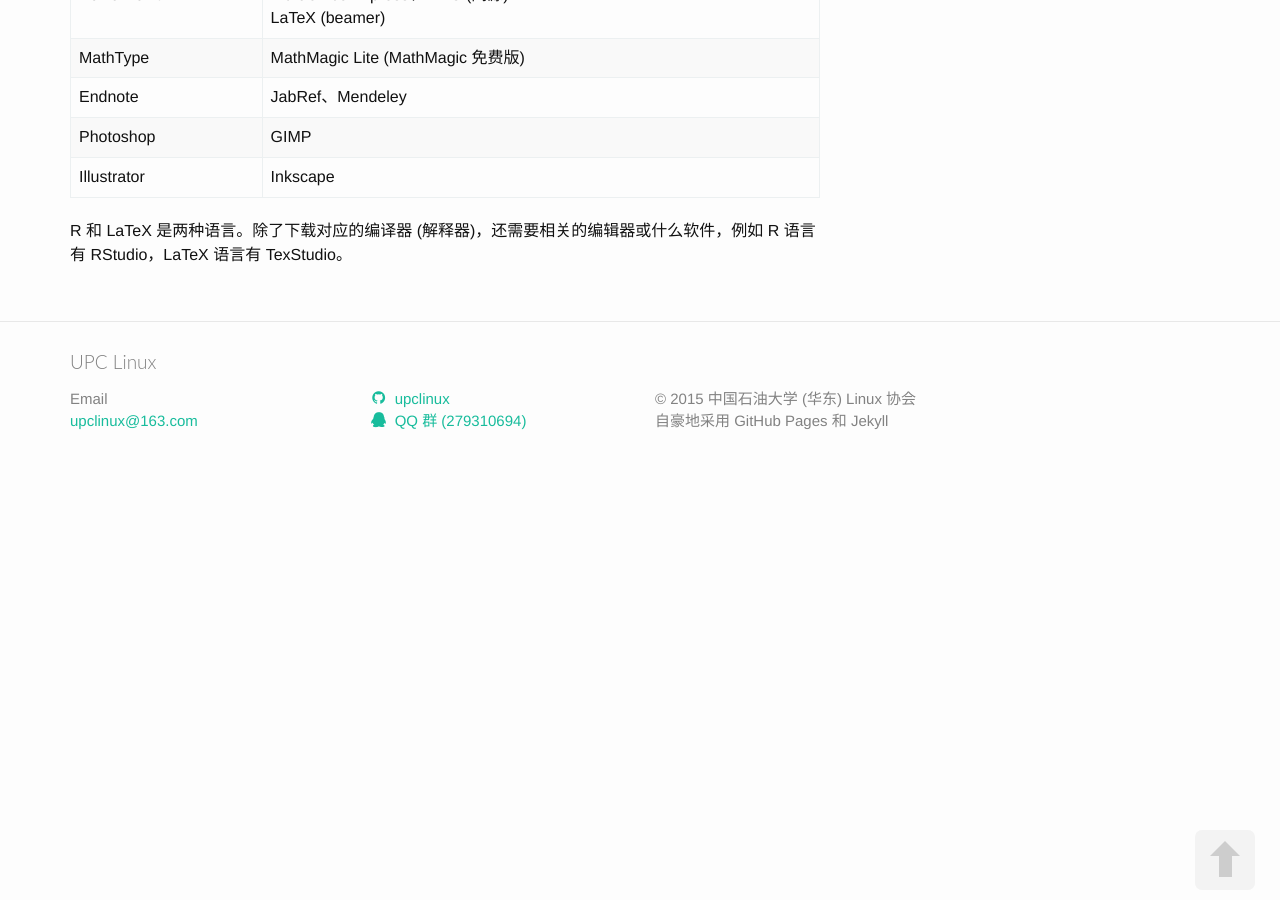
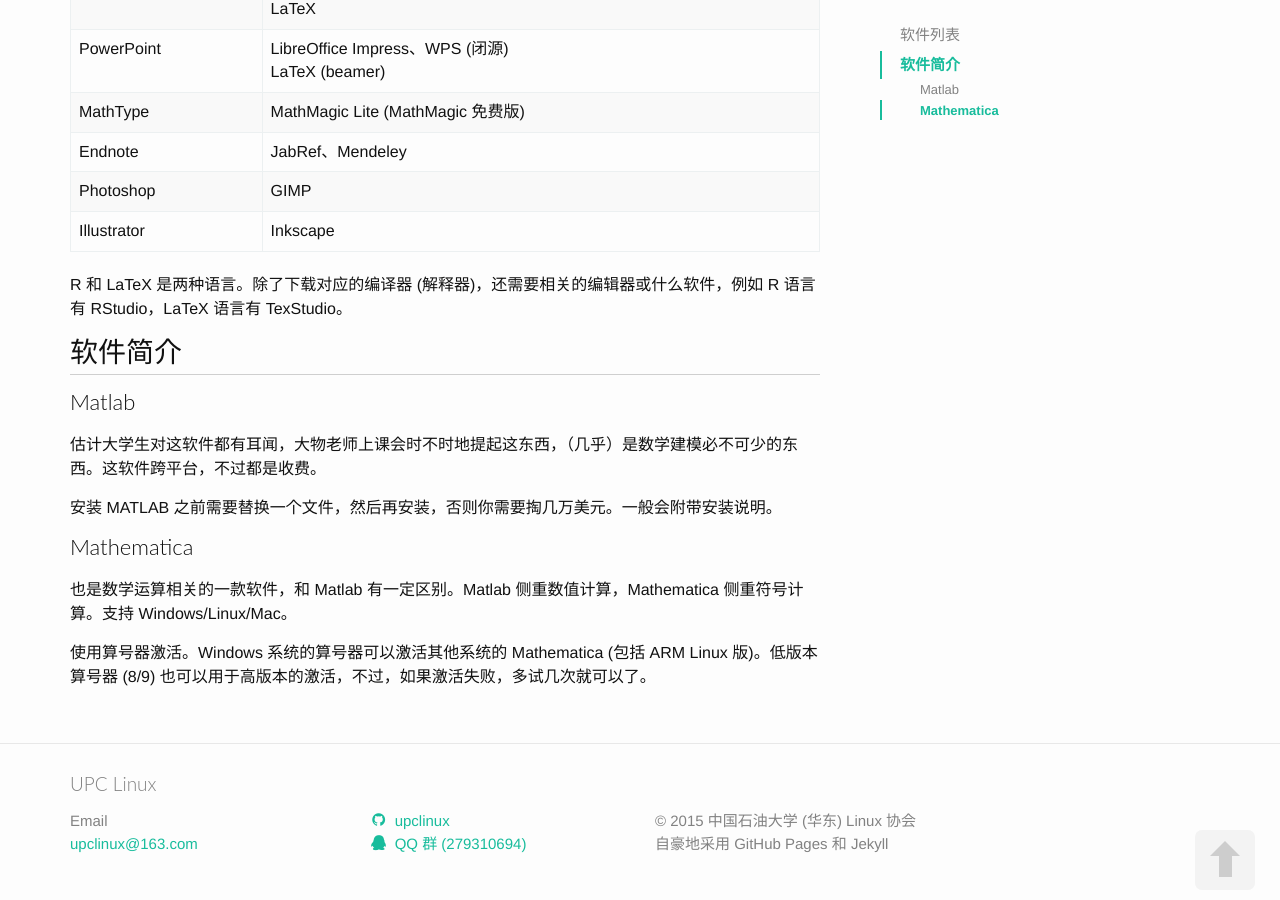
Before and after one commit to upclinux/intro, a Jekyll site: the page built from _posts/work/2005-12-29-math.markdown, in a window 1280 px wide and 900 px high, scrolled down 857 px. Built offline with Jekyll 4.4.1, drawn with Linux system fonts in a browser that asks for light colours; nearby versions of some CDN libraries; before the commit the page ends 1335 px from its top, so only the background shows below that; some of the changed text lies outside the part shown.

Commit message:
加一些标题

```diff
--- /dev/null
+++ b/_posts/development/2007-12-25-github.markdown
@@ -0,0 +1,5 @@
+---
+layout: post
+title:  "【未完成】开发者必知的社交网站——GitHub"
+date:   2007-12-25 00:00:00
+---
--- a/_posts/work/2005-12-29-math.markdown
+++ b/_posts/work/2005-12-29-math.markdown
@@ -1,10 +1,12 @@
 ---
 layout: post
-title:  "常用数学软件"
+title:  "【未完成】常用数学软件"
 date:   2005-12-29 00:00:00
 ---
 * content
 {:toc}
+
+## 软件列表
 
 下面是一些常见的商业数学软件。对于天朝子民来说，花俩大洋用正版应该不成问题。但是如果有坚持用自由和开源软件的强迫症，不妨试试替代品。
 
@@ -31,3 +33,17 @@
 Illustrator | Inkscape
 
 R 和 LaTeX 是两种语言。除了下载对应的编译器 (解释器)，还需要相关的编辑器或什么软件，例如 R 语言有 RStudio，LaTeX 语言有 TexStudio。
+
+## 软件简介
+
+### Matlab
+
+估计大学生对这软件都有耳闻，大物老师上课会时不时地提起这东西，（几乎）是数学建模必不可少的东西。这软件跨平台，不过都是收费。
+
+安装 MATLAB 之前需要替换一个文件，然后再安装，否则你需要掏几万美元。一般会附带安装说明。
+
+### Mathematica
+
+也是数学运算相关的一款软件，和 Matlab 有一定区别。Matlab 侧重数值计算，Mathematica 侧重符号计算。支持 Windows/Linux/Mac。
+
+使用算号器激活。Windows 系统的算号器可以激活其他系统的 Mathematica (包括 ARM Linux 版)。低版本算号器 (8/9) 也可以用于高版本的激活，不过，如果激活失败，多试几次就可以了。
```
Also changed, not shown: _posts/configuration/2003-12-30-qq.markdown (added, +24 -0 lines), _posts/development/2007-12-26-android-dev.markdown (added, +11 -0 lines), _posts/entertainment/2006-12-29-video.markdown (added, +17 -0 lines), _posts/entertainment/2006-12-30-music.markdown (added, +13 -0 lines), _posts/network/2008-12-27-download.markdown (added, +31 -0 lines), _posts/network/2008-12-30-webserver.markdown (added, +7 -0 lines).
